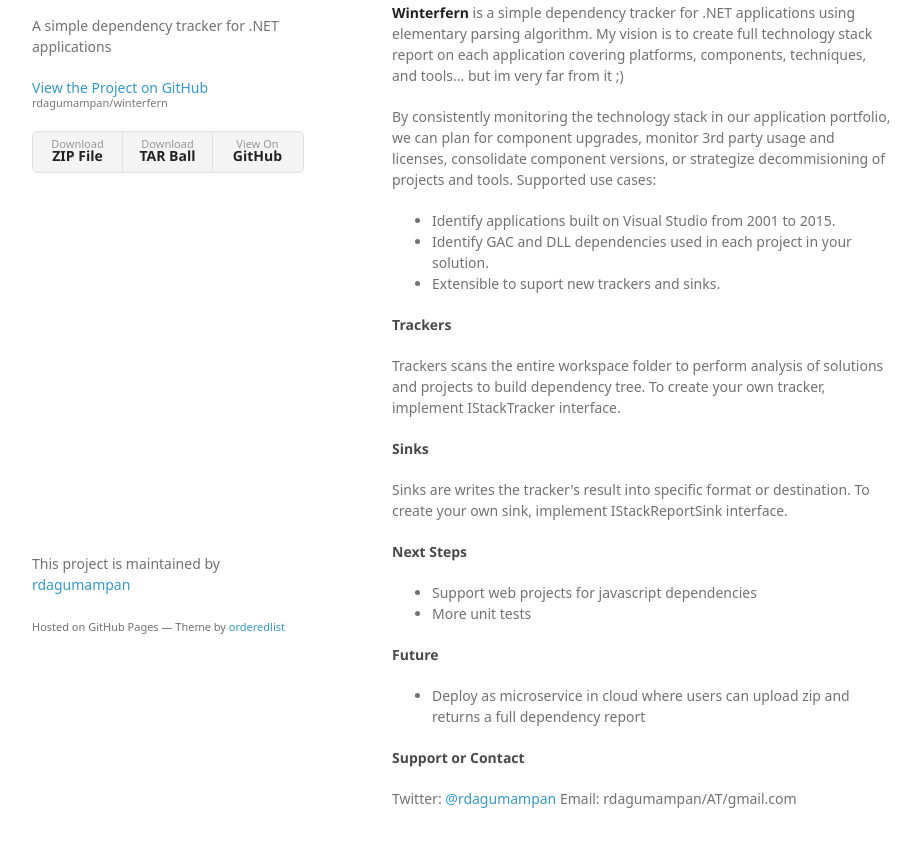
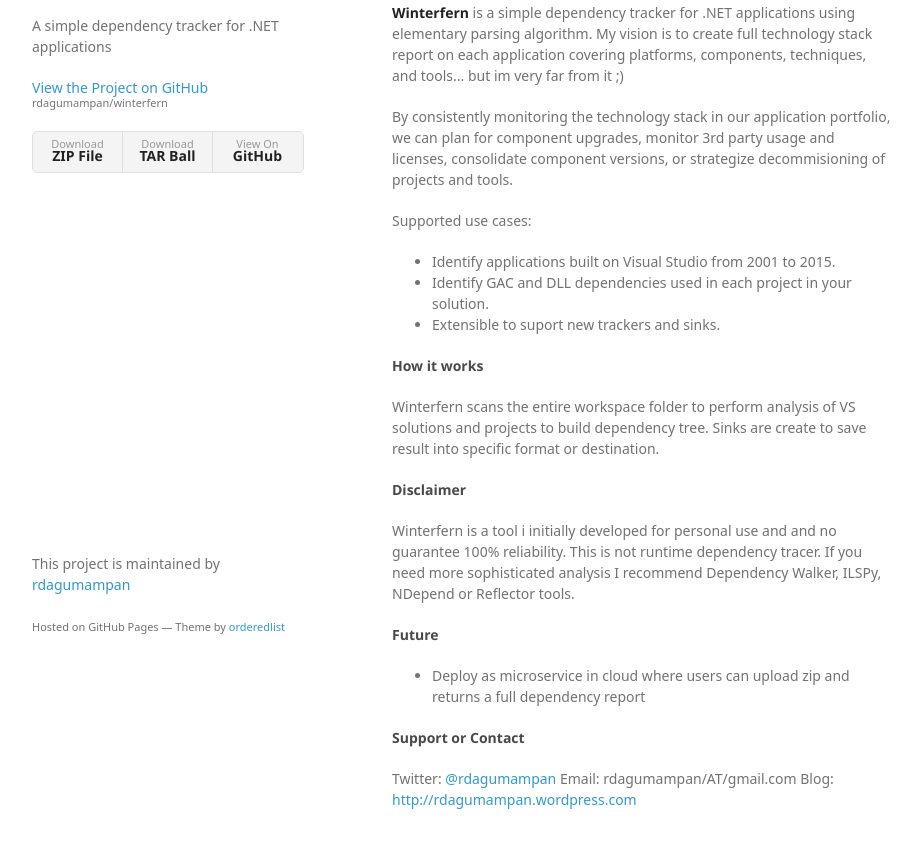
Before and after one commit to rdagumampan/arnis, a plain HTML site: page index.html in a window 1280 px wide. Shown: the part 94-942 px from the top of the page, without its empty margins (178-1098 px from the left). Drawn offline with Linux system fonts and the light colour scheme; a web font is replaced by a local one.

Commit message:
Create gh-pages branch via GitHub

```diff
--- a/index.html
+++ b/index.html
@@ -33,7 +33,9 @@
 
 <p><strong>Winterfern</strong> is a simple dependency tracker for .NET applications using elementary parsing algorithm. My vision is to create full technology stack report on each application covering platforms, components, techniques, and tools... but im very far from it ;)</p>
 
-<p>By consistently monitoring the technology stack in our application portfolio, we can plan for component upgrades, monitor 3rd party usage and licenses, consolidate component versions, or strategize decommisioning of projects and tools. Supported use cases:</p>
+<p>By consistently monitoring the technology stack in our application portfolio, we can plan for component upgrades, monitor 3rd party usage and licenses, consolidate component versions, or strategize decommisioning of projects and tools. </p>
+
+<p>Supported use cases:</p>
 
 <ul>
 <li>Identify applications built on Visual Studio from 2001 to 2015.</li>
@@ -42,24 +44,16 @@
 </ul>
 
 <h4>
-<a id="trackers" class="anchor" href="#trackers" aria-hidden="true"><span aria-hidden="true" class="octicon octicon-link"></span></a>Trackers</h4>
+<a id="how-it-works" class="anchor" href="#how-it-works" aria-hidden="true"><span aria-hidden="true" class="octicon octicon-link"></span></a>How it works</h4>
 
-<p>Trackers scans the entire workspace folder to perform analysis of solutions and projects to build dependency tree.
-To create your own tracker, implement IStackTracker interface.</p>
+<p>Winterfern scans the entire workspace folder to perform analysis of VS solutions and projects to build dependency tree.
+Sinks are create to save result into specific format or destination.</p>
 
 <h4>
-<a id="sinks" class="anchor" href="#sinks" aria-hidden="true"><span aria-hidden="true" class="octicon octicon-link"></span></a>Sinks</h4>
+<a id="disclaimer" class="anchor" href="#disclaimer" aria-hidden="true"><span aria-hidden="true" class="octicon octicon-link"></span></a>Disclaimer</h4>
 
-<p>Sinks are writes the tracker's result into specific format or destination.
-To create your own sink, implement IStackReportSink interface.</p>
-
-<h4>
-<a id="next-steps" class="anchor" href="#next-steps" aria-hidden="true"><span aria-hidden="true" class="octicon octicon-link"></span></a>Next Steps</h4>
-
-<ul>
-<li>Support web projects for javascript dependencies</li>
-<li>More unit tests</li>
-</ul>
+<p>Winterfern is a tool i initially developed for personal use and and no guarantee 100% reliability.
+This is not runtime dependency tracer. If you need more sophisticated analysis I recommend Dependency Walker, ILSPy, NDepend or Reflector tools.</p>
 
 <h4>
 <a id="future" class="anchor" href="#future" aria-hidden="true"><span aria-hidden="true" class="octicon octicon-link"></span></a>Future</h4>
@@ -72,7 +66,8 @@ To create your own sink, implement IStackReportSink interface.</p>
 <a id="support-or-contact" class="anchor" href="#support-or-contact" aria-hidden="true"><span aria-hidden="true" class="octicon octicon-link"></span></a>Support or Contact</h4>
 
 <p>Twitter: <a href="https://github.com/rdagumampan" class="user-mention">@rdagumampan</a>
-Email: rdagumampan/AT/gmail.com</p>
+Email: rdagumampan/AT/gmail.com
+Blog: <a href="http://rdagumampan.wordpress.com">http://rdagumampan.wordpress.com</a></p>
       </section>
       <footer>
         <p>This project is maintained by <a href="https://github.com/rdagumampan">rdagumampan</a></p>
```
Also changed, not shown: params.json (+1 -1 lines).
